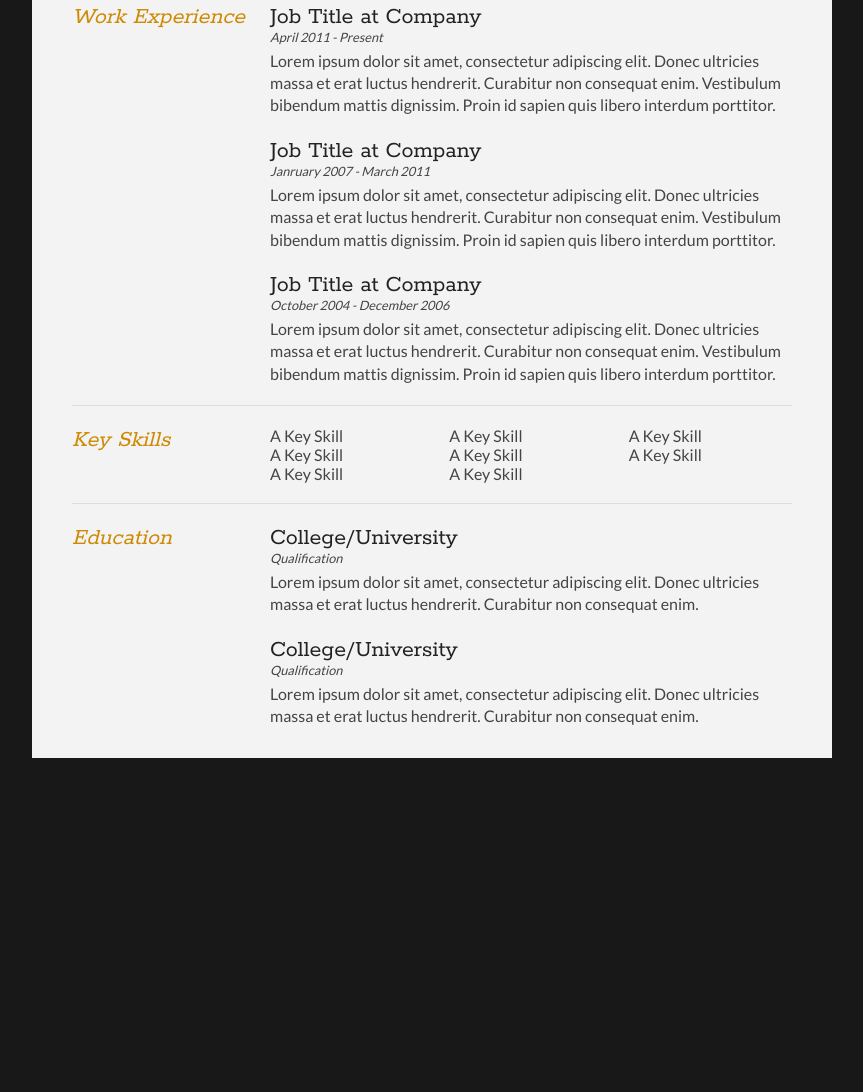
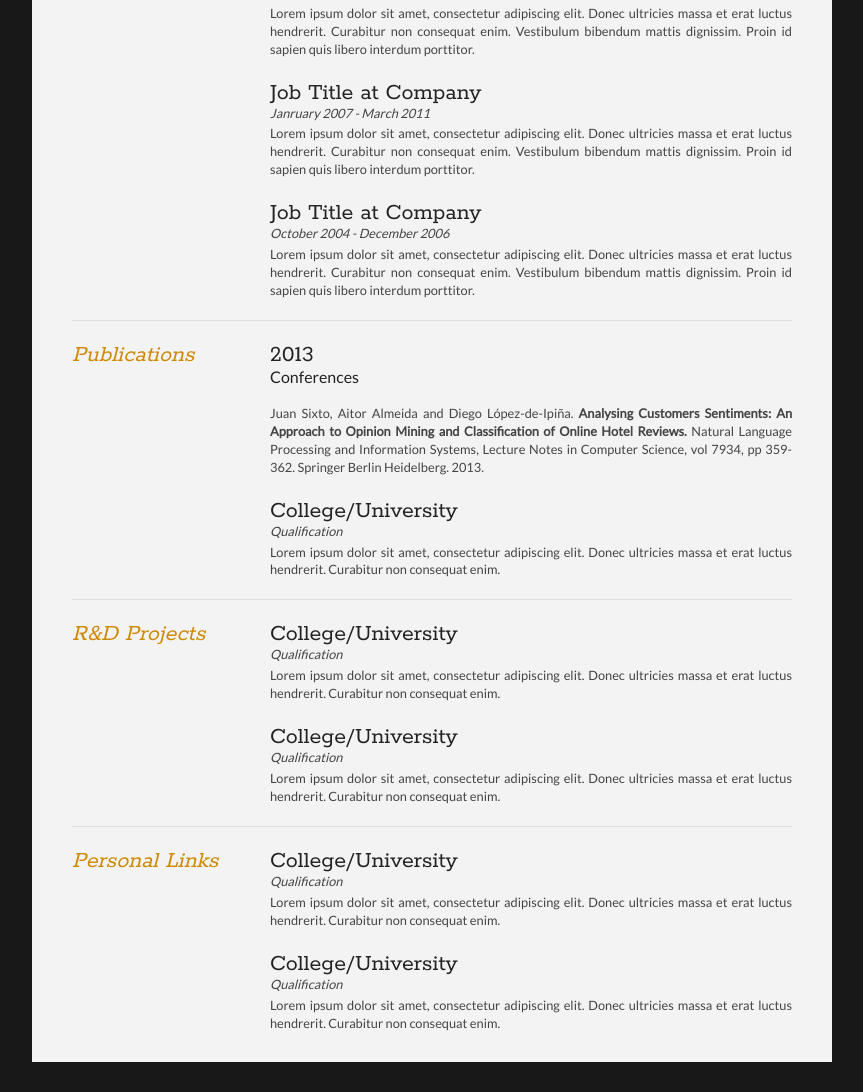
Before and after one commit to juansixto/PersonalWeb, a plain HTML site: page index.html in a window 1280 px wide. Shown: the part 369-1461 px from the top of the page, without its empty margins (208-1071 px from the left). Before the commit the page ends 1157 px from the top, so only its background shows below. Drawn offline with Linux system fonts and the light colour scheme.

Commit message:
Publications added

```diff
--- a/index.html
+++ b/index.html
@@ -4,7 +4,7 @@
 <title>Juan Sixto - Página Personal</title>
 
 <meta name="viewport" content="width=device-width"/>
-<meta name="description" content="The Curriculum Vitae of Joe Bloggs."/>
+<meta name="description" content="The Personal Web of Juan Sixto."/>
 <meta charset="UTF-8">
 
 <link type="text/css" rel="stylesheet" href="style.css">
@@ -40,7 +40,7 @@
 		<section>
 			<article>
 				<div class="sectionTitle">
-					<h1>Personal Profile</h1>
+					<h1>Biography</h1>
 				</div>
 
 				<div class="sectionContent">
@@ -53,7 +53,7 @@
 
 		<section>
 			<div class="sectionTitle">
-				<h1>Work Experience</h1>
+				<h1>Contact</h1>
 			</div>
 
 			<div class="sectionContent">
@@ -81,28 +81,50 @@
 
 		<section>
 			<div class="sectionTitle">
-				<h1>Key Skills</h1>
+				<h1>Publications</h1>
 			</div>
+			<div class="sectionContent">
+				<h2>2013</h2>
+				<article>
+					<h3>Conferences</h3>
+					<br>
+					<p>Juan Sixto, Aitor Almeida and Diego López-de-Ipiña.<b> Analysing Customers Sentiments: An Approach to Opinion Mining and Classification of Online Hotel Reviews.</b> Natural Language Processing and Information Systems, Lecture Notes in Computer Science, vol 7934, pp 359-362. Springer Berlin Heidelberg. 2013.</p>
+				</article>
 
-			<div class="sectionContent">
-				<ul class="keySkills">
-					<li>A Key Skill</li>
-					<li>A Key Skill</li>
-					<li>A Key Skill</li>
-					<li>A Key Skill</li>
-					<li>A Key Skill</li>
-					<li>A Key Skill</li>
-					<li>A Key Skill</li>
-					<li>A Key Skill</li>
-				</ul>
+				<article>
+					<h2>College/University</h2>
+					<p class="subDetails">Qualification</p>
+					<p>Lorem ipsum dolor sit amet, consectetur adipiscing elit. Donec ultricies massa et erat luctus hendrerit. Curabitur non consequat enim.</p>
+				</article>
 			</div>
+			<div class="clear"></div>
 			<div class="clear"></div>
 		</section>
 
 
 		<section>
 			<div class="sectionTitle">
-				<h1>Education</h1>
+				<h1>R&D Projects</h1>
+			</div>
+
+			<div class="sectionContent">
+				<article>
+					<h2>College/University</h2>
+					<p class="subDetails">Qualification</p>
+					<p>Lorem ipsum dolor sit amet, consectetur adipiscing elit. Donec ultricies massa et erat luctus hendrerit. Curabitur non consequat enim.</p>
+				</article>
+
+				<article>
+					<h2>College/University</h2>
+					<p class="subDetails">Qualification</p>
+					<p>Lorem ipsum dolor sit amet, consectetur adipiscing elit. Donec ultricies massa et erat luctus hendrerit. Curabitur non consequat enim.</p>
+				</article>
+			</div>
+			<div class="clear"></div>
+		</section>
+		<section>
+			<div class="sectionTitle">
+				<h1>Personal Links</h1>
 			</div>
 
 			<div class="sectionContent">
@@ -121,6 +143,7 @@
 			<div class="clear"></div>
 		</section>
 
+
 	</div>
 </div>
 <script type="text/javascript">
--- a/style.css
+++ b/style.css
@@ -16,10 +16,15 @@ html, body {background: #181818; font-family: 'Lato', helvetica, arial, sans-ser
 .clear {clear: both;}
 
 p {
-	font-size: 1em;
+	font-size: 0.8em;
 	line-height: 1.4em;
 	margin-bottom: 20px;
 	color: #444;
+	text-align: justify;
+}
+
+b {
+	font-weight: bold ;
 }
 
 #cv {
```
